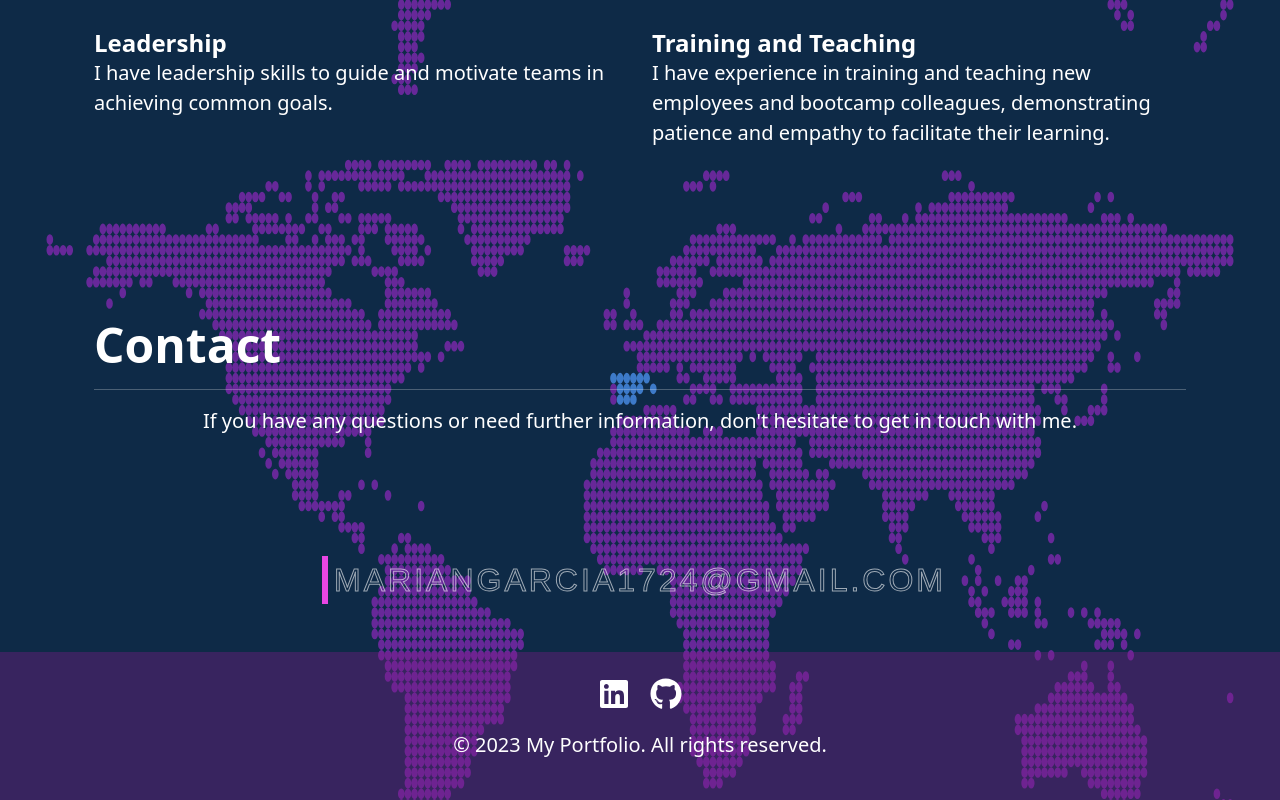
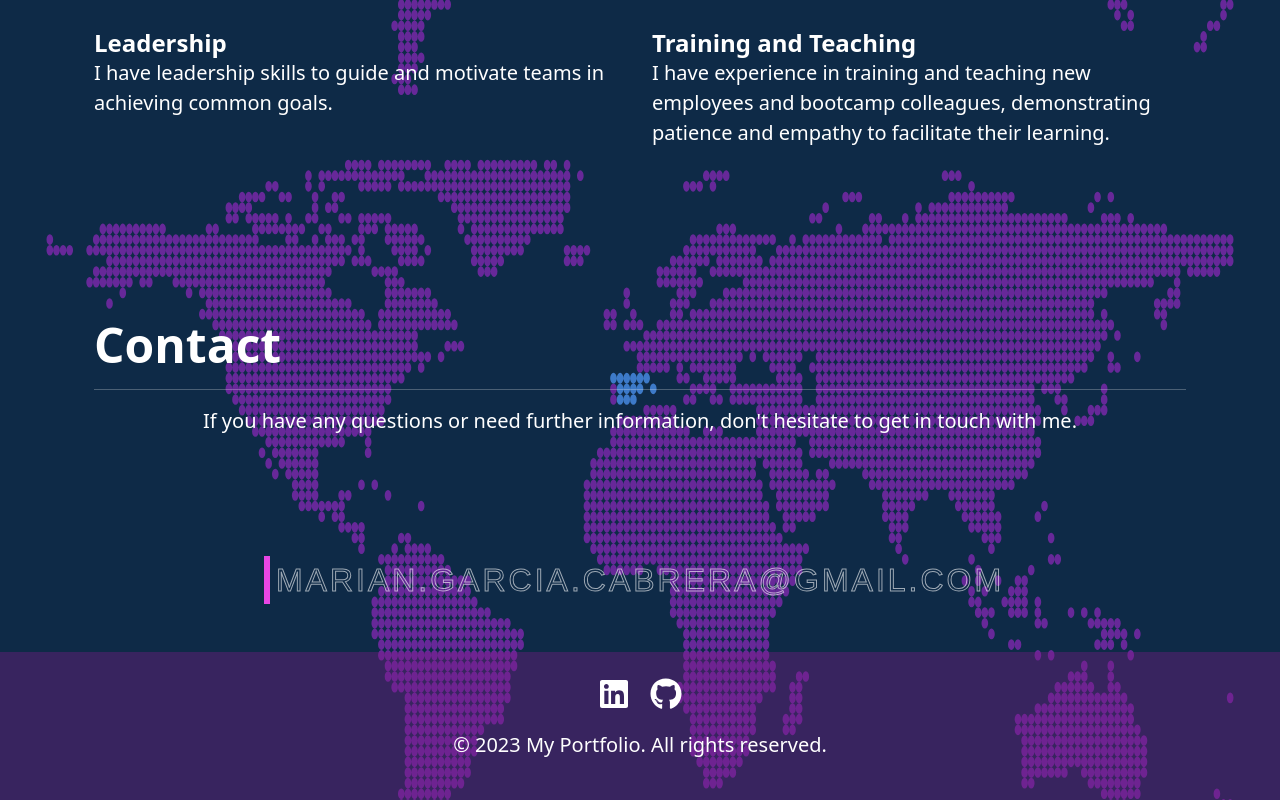
Before and after one commit to Marian4gc/my-portfolio-front-react, a React (Create React App) app: page / in a window 1280 px wide. Shown: the part 3926-4726 px from the top of the page. Built offline with nearby package versions, Linux system fonts and the light colour scheme.

Commit message:
cambio email y cv

```diff
--- a/src/components/Contact.jsx
+++ b/src/components/Contact.jsx
@@ -6,7 +6,7 @@ import '../styles/contact.css'
 
 function Contact() {
   const handleEmailClick = () => {
-    window.location.href = 'mailto:mariangarcia1724@gmail.com';
+    window.location.href = 'mailto:marian.garcia.cabrera@gmail.com';
   };
 
 
@@ -22,8 +22,8 @@ function Contact() {
 
       <div className="container px-4 py-5 text-center mobil">
         <button onClick={handleEmailClick} data-text="Awesome" className="button">
-          <span className="actual-text">&nbsp;mariangarcia1724@gmail.com&nbsp;</span>
-          <span className="hover-text" aria-hidden="true">&nbsp;mariangarcia1724@gmail.com&nbsp;</span>
+          <span className="actual-text">&nbsp;marian.garcia.cabrera@gmail.com&nbsp;</span>
+          <span className="hover-text" aria-hidden="true">&nbsp;marian.garcia.cabrera@gmail.com&nbsp;</span>
         </button>
       </div>
 
--- a/src/components/NavBar.jsx
+++ b/src/components/NavBar.jsx
@@ -1,7 +1,7 @@
 import React, { useState } from "react";
 import { Link } from "react-scroll";
 import "../styles/navbar.css";
-import cv from "../assests/CV-MARIAN GARCIA-FSD.pdf";
+import cv from "../assests/CV_MARIAN GARCIA_JFSD.pdf";
 
 export default function NavBar() {
   const [isOpen, setIsOpen] = useState(false);
```
Also changed, not shown: 1 other file (tests, documents, lock files or other folders).
